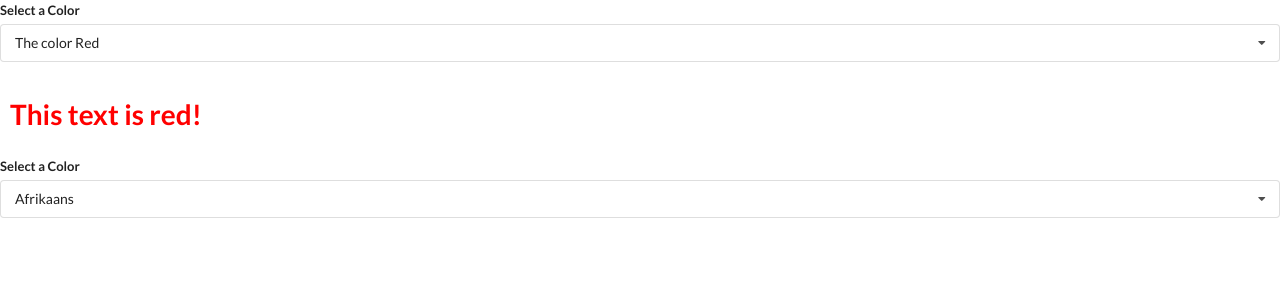
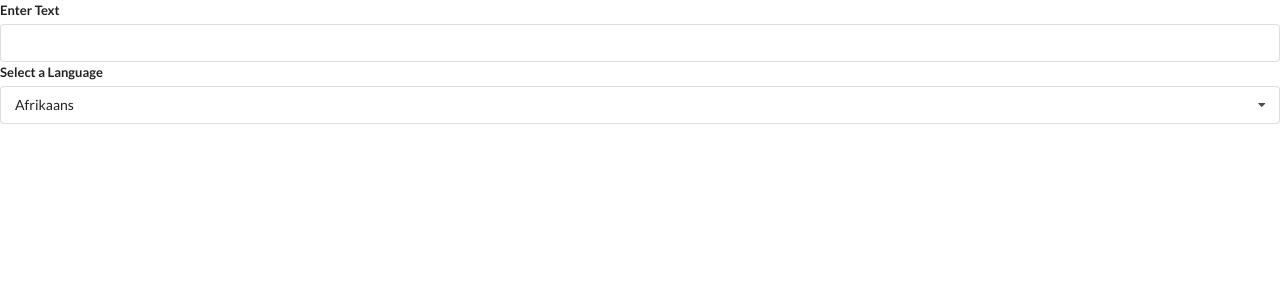
Before and after one commit to zacheryconverse/widgets, a React (Create React App) app: page / in a window 1280 px wide. Shown: the top 300 px of the page. Built offline with nearby package versions, Linux system fonts and the light colour scheme.

Commit message:
Build text form

```diff
--- a/src/App.js
+++ b/src/App.js
@@ -35,16 +35,9 @@
 ];
 
 const App = () => {
-  const [selected, setSelected] = useState(options[0]);
 
   return (
     <div>
-      <Dropdown
-        selected={selected}
-        onSelectedChange={setSelected}
-        options={options}
-      />
-      <h1 style={{color: selected.value, padding: '10px'}}>This text is {selected.value}!</h1>
       <Translate />
     </div>
   );
--- a/src/components/Dropdown.js
+++ b/src/components/Dropdown.js
@@ -1,6 +1,6 @@
 import React, { useState, useEffect, useRef } from "react";
 
-const Dropdown = ({ options, selected, onSelectedChange }) => {
+const Dropdown = ({ options, selected, label, onSelectedChange }) => {
   const [open, setOpen] = useState(false);
   const ref = useRef();
 
@@ -12,11 +12,11 @@
       setOpen(false);
     };
 
-    document.body.addEventListener('click', onBodyClick)
+    document.body.addEventListener("click", onBodyClick);
 
     return () => {
-      document.body.removeEventListener('click', onBodyClick);
-    }
+      document.body.removeEventListener("click", onBodyClick);
+    };
   }, []);
 
   const renderedOptions = options.map((option) => {
@@ -36,7 +36,7 @@
   return (
     <div ref={ref} className="ui form">
       <div className="field">
-        <label className="label">Select a Color</label>
+        <label className="label">{label}</label>
         <div
           onClick={() => setOpen(!open)}
           className={`ui selection dropdown ${open ? "visible active" : ""}`}
--- a/src/components/Translate.js
+++ b/src/components/Translate.js
@@ -1,30 +1,41 @@
-import React, { useState } from 'react';
-import Dropdown from './Dropdown';
+import React, { useState } from "react";
+import Dropdown from "./Dropdown";
 
 const options = [
   {
-    label: 'Afrikaans',
-    value: 'af'
+    label: "Afrikaans",
+    value: "af",
   },
   {
-    label: 'Arabic',
-    value: 'ar'
+    label: "Arabic",
+    value: "ar",
   },
   {
-    label: 'Hindi',
-    value: 'hi'
-  }
+    label: "Hindi",
+    value: "hi",
+  },
 ];
 
 function Translate() {
   const [language, setLanguage] = useState(options[0]);
-
+  const [text, setText] = useState('');
 
   return (
     <div>
-      <Dropdown selected={language} onSelectedChange={setLanguage} options={options} />
+      <div className={'ui form'}>
+        <div className={'field'}>
+          <label>Enter Text</label>
+          <input value={text} onChange={((e) => setText(e.target.value))} />
+        </div>
+      </div>
+      <Dropdown
+        label={"Select a Language"}
+        selected={language}
+        onSelectedChange={setLanguage}
+        options={options}
+      />
     </div>
-  )
-};
+  );
+}
 
 export default Translate;
```
